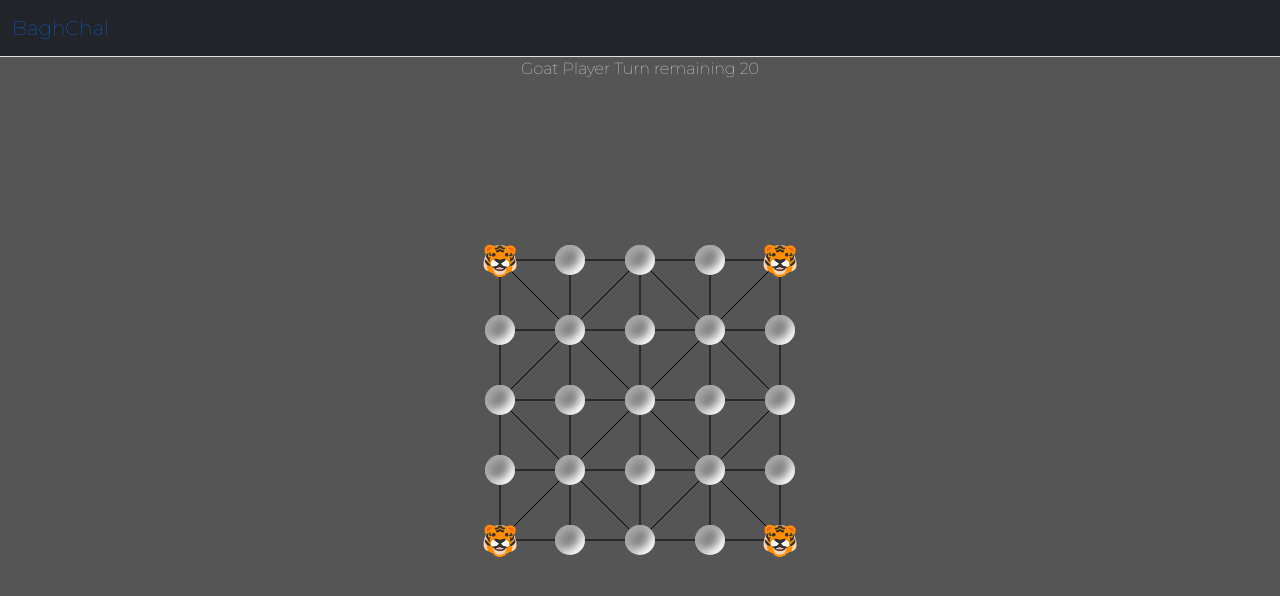
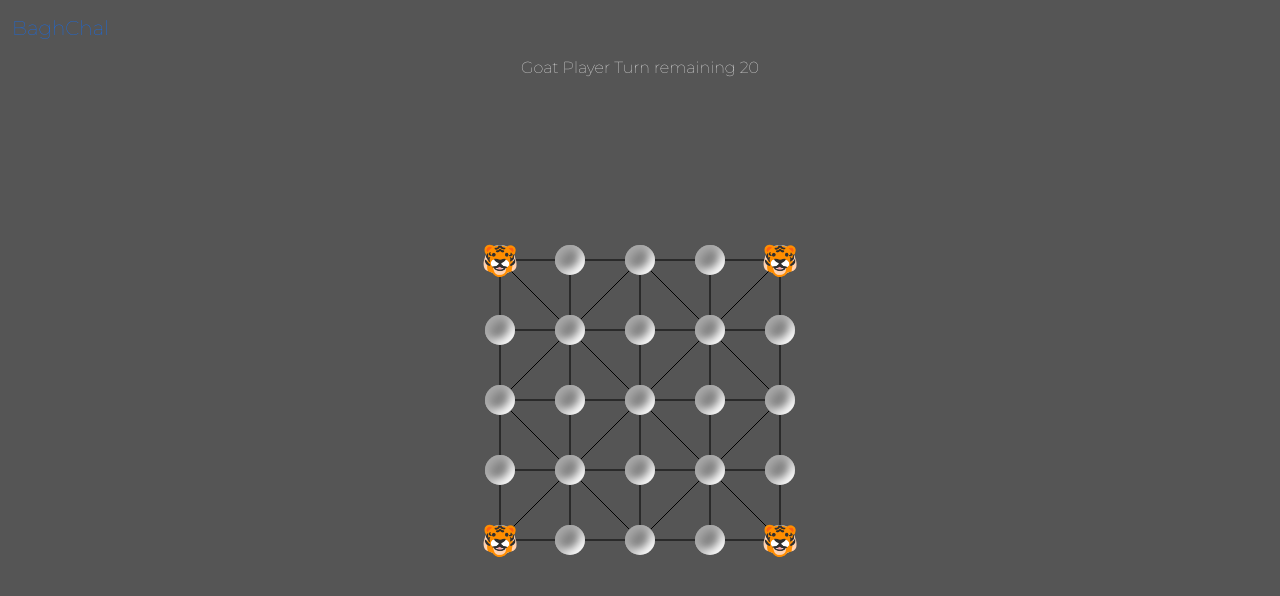
Before and after one commit to netisdark/baghchal1, a plain HTML site: page index.html in a window 1280 px wide. Drawn offline with nearby package versions, Linux system fonts and the light colour scheme; a web font is replaced by a local one.

Commit message:
Update index.html

```diff
--- a/index.html
+++ b/index.html
@@ -9,7 +9,7 @@
     <link href="styles.css" rel="stylesheet">
 </head>
 <body>
-    <nav class="navbar bg-dark border-bottom border-body">
+    <nav class="navbar">
         <div class="container-fluid">
     <a class="navbar-brand">BaghChal</a>
     <button class="navbar-toggler" type="button" data-bs-toggle="collapse" data-bs-target="#navbarNav" aria-controls="navbarNav" aria-expanded="false" aria-label="Toggle navigation">
```
